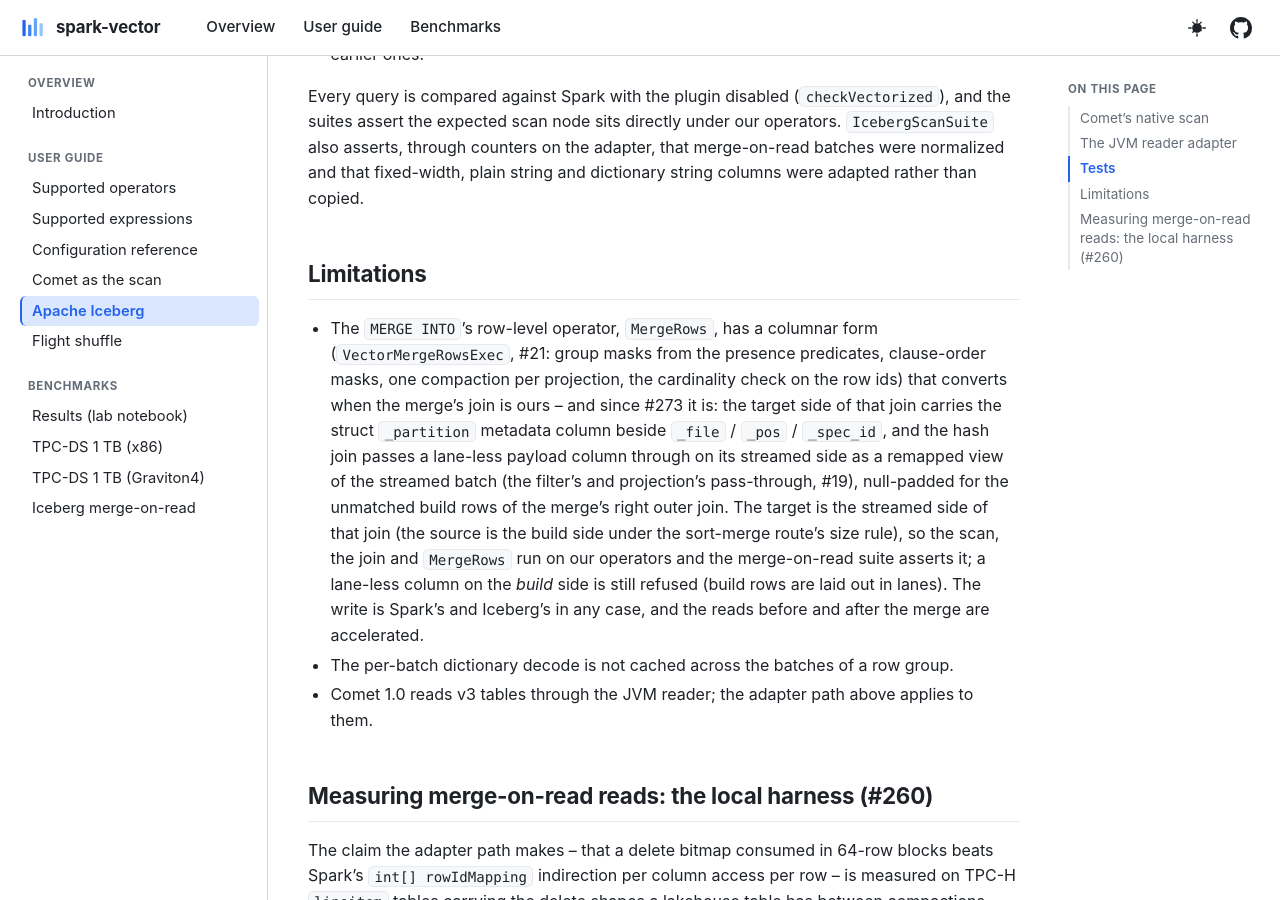
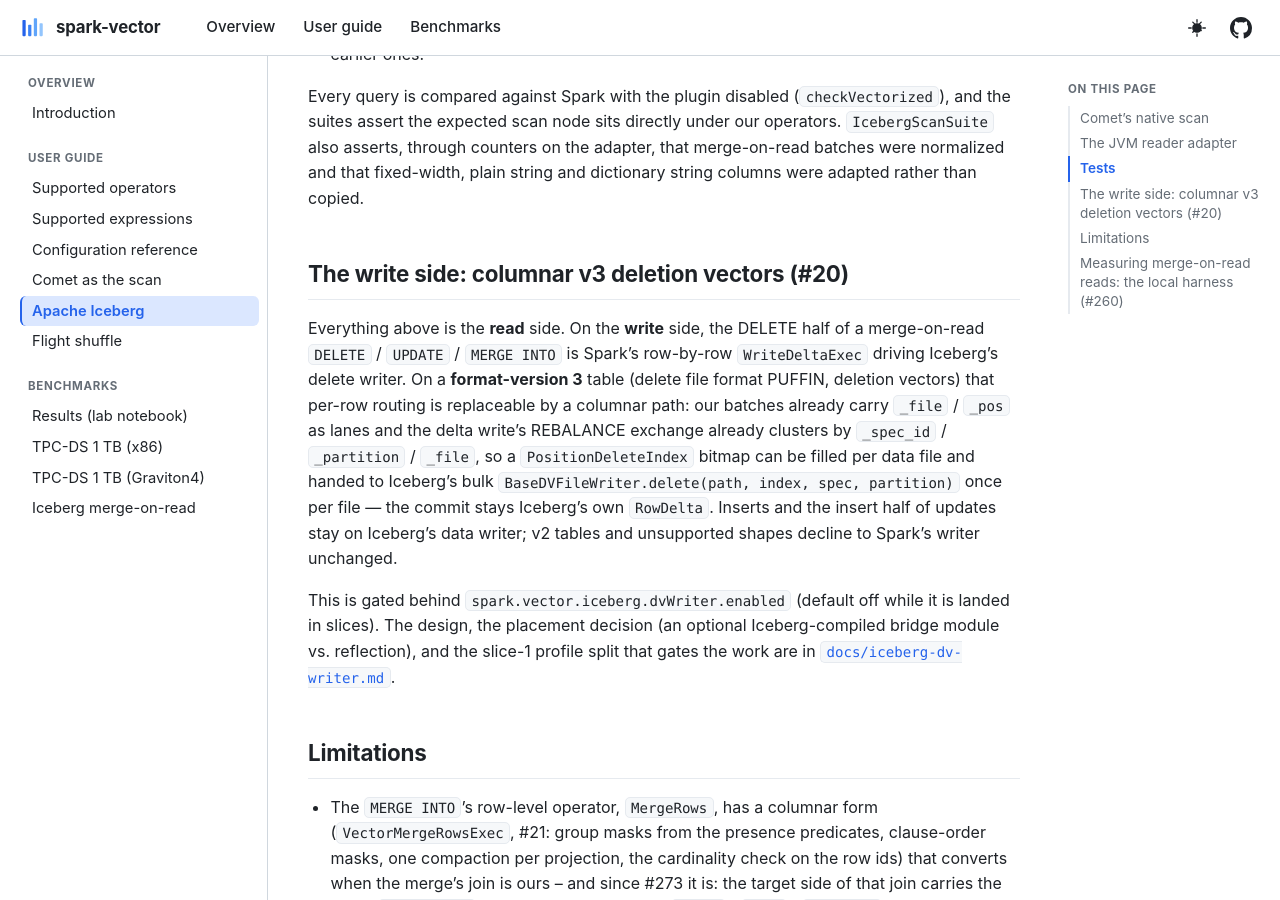
Before and after one commit to Neuw84/spark-vector, a Jekyll site: the page built from docs/iceberg.md, in a window 1280 px wide and 900 px high, scrolled down 2142 px. Built offline with Jekyll 4.4.1, drawn with Linux system fonts in a browser that asks for light colours.

Commit message:
Iceberg v3 DV writer (#20): slice 1 profile split, design, conf
Option B from the DV-writer scope: a columnar v3 deletion-vector writer for
merge-on-read DELETE/UPDATE/MERGE. This is the gating slice 1 plus the design
and placement decision; the writer operator lands in the following slices.

- DvWriteProfileSuite (spark, -Piceberg): local timing split of the v3
  write stage. On a 400k-row v3 MoR table, plugin off, delete-writing is
  56.9% of the isolated write halves (DELETE 2188 ms vs INSERT 1659 ms;
  the pure DELETE writes 32 DV files and 0 data files). The delete half is
  a majority of the write work, so option B clears its stop condition.

- docs/iceberg-dv-writer.md: the design, the slice-1 numbers, and the
  placement decision. WriteDeltaExec is a V2CommandExec that ColumnarRule
  never visits, so the seam is a planner strategy (injectPlannerStrategy)
  over the logical WriteDelta, in an optional Iceberg-compiled bridge
  module (like the shuffle module), not the existing columnar rule.

- spark.vector.iceberg.dvWriter.enabled (VectorConf), default off while the
  writer is landed slice by slice; documented in configuration.md and
  iceberg.md.

No behaviour change yet: the conf is not wired to the planner. Inserts and
the RowDelta commit stay Iceberg's; v2 declines to Spark's writer.

```diff
--- a/docs/iceberg.md
+++ b/docs/iceberg.md
@@ -74,6 +74,23 @@ Every query is compared against Spark with the plugin disabled (`checkVectorized
 assert the expected scan node sits directly under our operators. `IcebergScanSuite` also asserts,
 through counters on the adapter, that merge-on-read batches were normalized and that fixed-width,
 plain string and dictionary string columns were adapted rather than copied.
+
+## The write side: columnar v3 deletion vectors (#20)
+
+Everything above is the **read** side. On the **write** side, the DELETE half of a merge-on-read
+`DELETE` / `UPDATE` / `MERGE INTO` is Spark's row-by-row `WriteDeltaExec` driving Iceberg's delete
+writer. On a **format-version 3** table (delete file format PUFFIN, deletion vectors) that per-row
+routing is replaceable by a columnar path: our batches already carry `_file` / `_pos` as lanes and
+the delta write's REBALANCE exchange already clusters by `_spec_id` / `_partition` / `_file`, so a
+`PositionDeleteIndex` bitmap can be filled per data file and handed to Iceberg's bulk
+`BaseDVFileWriter.delete(path, index, spec, partition)` once per file — the commit stays Iceberg's
+own `RowDelta`. Inserts and the insert half of updates stay on Iceberg's data writer; v2 tables and
+unsupported shapes decline to Spark's writer unchanged.
+
+This is gated behind `spark.vector.iceberg.dvWriter.enabled` (default off while it is landed in
+slices). The design, the placement decision (an optional Iceberg-compiled bridge module vs.
+reflection), and the slice-1 profile split that gates the work are in
+[`docs/iceberg-dv-writer.md`](iceberg-dv-writer.md).
 
 ## Limitations
 
```
Also changed, not shown: docs/configuration.md (+1 -0 lines), docs/iceberg-dv-writer.md (added, +120 -0 lines), 2 other files.
